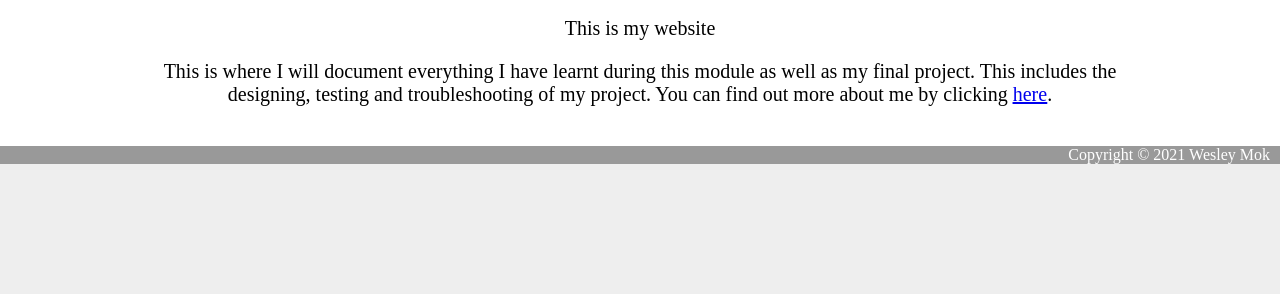
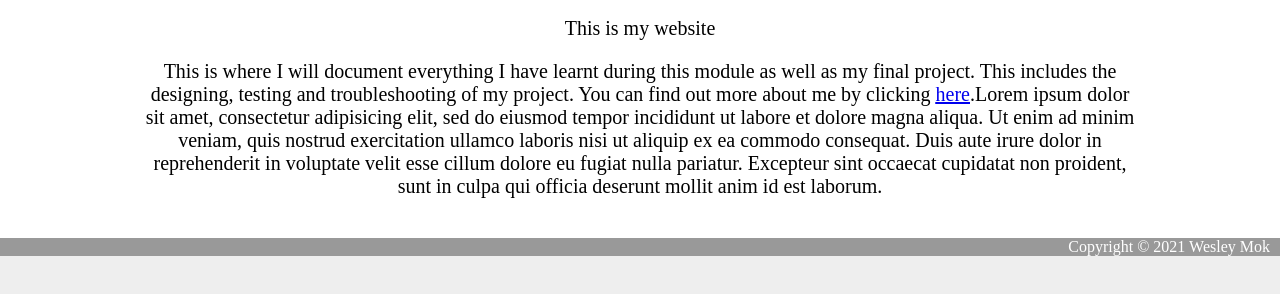
Before and after one commit to WesDeskie/EP1000, a plain HTML site: page index.html in a window 1280 px wide. Shown: the part 194-488 px from the top of the page. Drawn offline with Linux system fonts and the light colour scheme.

Commit message:
Update index.html
Added lorem

```diff
--- a/index.html
+++ b/index.html
@@ -31,7 +31,7 @@
           <h2 style = "font-size:50px;">Home </h2>
           <p>hell0</p>
           <p>This is my website</p>
-          <p>This is where I will document everything I have learnt during this module as well as my final project. This includes the designing, testing and troubleshooting of my project. You can find out more about me by clicking <a href="about.html"><u>here</u></a>. </p>
+          <p>This is where I will document everything I have learnt during this module as well as my final project. This includes the designing, testing and troubleshooting of my project. You can find out more about me by clicking <a href="about.html"><u>here</u></a>.Lorem ipsum dolor sit amet, consectetur adipisicing elit, sed do eiusmod tempor incididunt ut labore et dolore magna aliqua. Ut enim ad minim veniam, quis nostrud exercitation ullamco laboris nisi ut aliquip ex ea commodo consequat. Duis aute irure dolor in reprehenderit in voluptate velit esse cillum dolore eu fugiat nulla pariatur. Excepteur sint occaecat cupidatat non proident, sunt in culpa qui officia deserunt mollit anim id est laborum. </p>
         </div>
       </div>
       <div id="footer">
```
